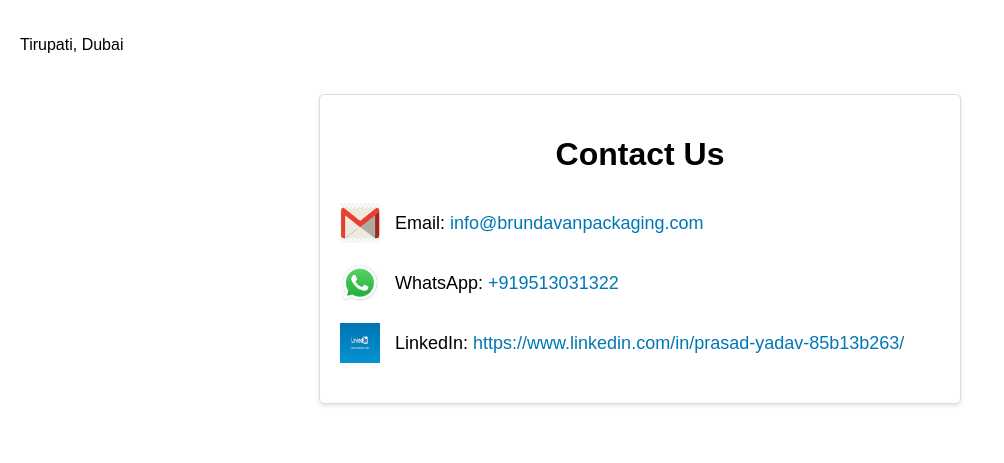
After one commit to brundavanpackaging/brundavanpackaging-python-code, a Flask app: page /contact-us in a window 1280 px wide. The commit adds this page. Shown: the top 463 px of the page, without its empty margins (0-1004 px from the left). Run offline with Flask 3, Linux system fonts and the light colour scheme.

Commit message:
about-us

```diff
--- a/app.py
+++ b/app.py
@@ -6,5 +6,9 @@ app = Flask(__name__)
 def home():
     return render_template('index.html')
 
+@app.route('/contact-us')
+def contact():
+    return render_template('contact.html')
+
 if __name__ == '__main__':
     app.run(debug=True)
--- /dev/null
+++ b/templates/contact.html
@@ -0,0 +1,70 @@
+<!DOCTYPE html>
+<html lang="en">
+<head>
+  <meta charset="UTF-8">
+  <title>Contact Us - BRUNDAVANPACKAGING</title>
+  <meta name="viewport" content="width=device-width, initial-scale=1.0">
+  <style>
+    body {
+      font-family: Arial, sans-serif;
+      background: #fff;
+      margin: 0;
+      padding: 20px;
+    }
+    .contact-container {
+      max-width: 600px;
+      margin: 40px auto;
+      padding: 20px;
+      border: 1px solid #ddd;
+      border-radius: 5px;
+      box-shadow: 0 2px 4px rgba(0, 0, 0, 0.1);
+    }
+    .contact-header {
+      text-align: center;
+      margin-bottom: 30px;
+    }
+    .contact-item {
+      display: flex;
+      align-items: center;
+      margin-bottom: 20px;
+    }
+    .contact-item img {
+      width: 40px;
+      height: 40px;
+      margin-right: 15px;
+    }
+    .contact-item p {
+      margin: 0;
+      font-size: 18px;
+    }
+    .contact-item a {
+      color: #0077b5;
+      text-decoration: none;
+    }
+  </style>
+</head>
+<body>
+  <p>Tirupati, Dubai</p>
+  <div class="contact-container">
+    <h1 class="contact-header">Contact Us</h1>
+
+    <!-- Email Contact -->
+    <div class="contact-item">
+      <img src="/static/email.jpg" alt="Email">
+      <p>Email: <a href="mailto:info@brundavanpackaging.com">info@brundavanpackaging.com</a></p>
+    </div>
+
+    <!-- WhatsApp Contact -->
+    <div class="contact-item">
+      <img src="/static/whatsapp.jpg" alt="WhatsApp">
+      <p>WhatsApp: <a href="https://wa.me/9513031322" target="_blank">+919513031322</a></p>
+    </div>
+
+    <!-- LinkedIn Contact -->
+    <div class="contact-item">
+      <img src="/static/linkedin.jpg" alt="LinkedIn">
+      <p>LinkedIn: <a href="https://www.linkedin.com/in/prasad-yadav-85b13b263/" target="_blank">https://www.linkedin.com/in/prasad-yadav-85b13b263/</a></p>
+    </div>
+  </div>
+</body>
+</html>
--- a/templates/index.html
+++ b/templates/index.html
@@ -129,7 +129,7 @@
           <li><a href="#">Distributor</a></li>
           <li><a href="#">Support</a></li>
           <li><a href="#">News</a></li>
-          <li><a href="#">Contact us</a></li>
+          <li><a href="#">Contact-us</a></li>
         </ul>
       </nav>
       <div class="search">&#128269;</div>
```
Also changed, not shown: static/email.jpg (added), static/linkedin.jpg (added), static/mobile.png (added), static/whatsapp.jpg (added).
